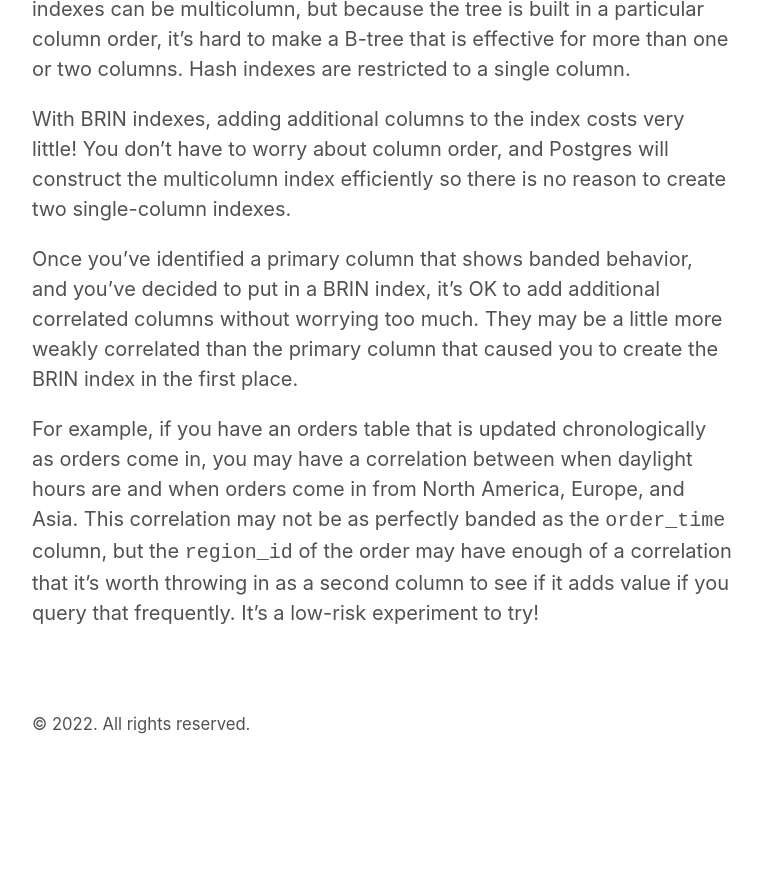
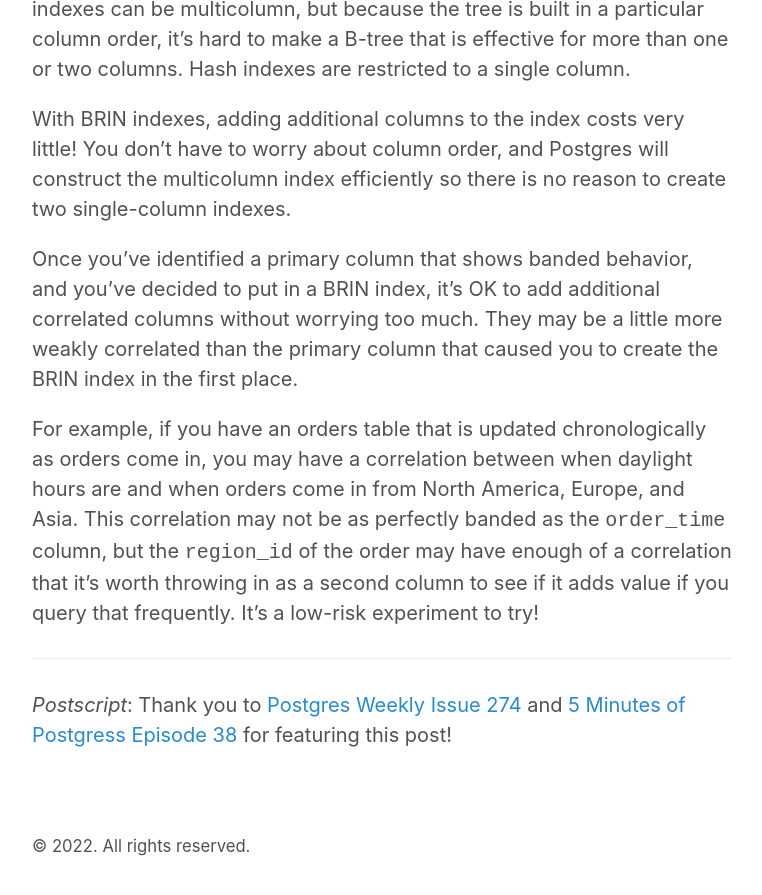
Before and after one commit to j-carson/j-carson.github.io, a Jekyll site: the page built from _posts/2022-10-02-brin.md, in a window 1280 px wide and 900 px high, scrolled down 3844 px. Shown: the top 895 px of the window, without its empty margins (258-1020 px from the left). Built offline with Jekyll 4.4.1, drawn with Linux system fonts in a browser that asks for light colours; before the commit the page ends 4622 px from its top, so only the background shows below that.

Commit message:
add pointers to reposts

```diff
--- a/_posts/2022-10-02-brin.md
+++ b/_posts/2022-10-02-brin.md
@@ -150,3 +150,9 @@ the `region_id` of the order may have enough of a correlation
 that it's worth throwing in as a second column to see if it adds value if
 you query that frequently.
 It's a low-risk experiment to try!
+
+
+---
+
+_Postscript_: Thank you to [Postgres Weekly Issue 274]( https://postgresweekly.com/issues/474) and
+[5 Minutes of Postgress Episode 38](https://pganalyze.com/blog/5mins-postgres-BRIN-index) for featuring this post!
```
